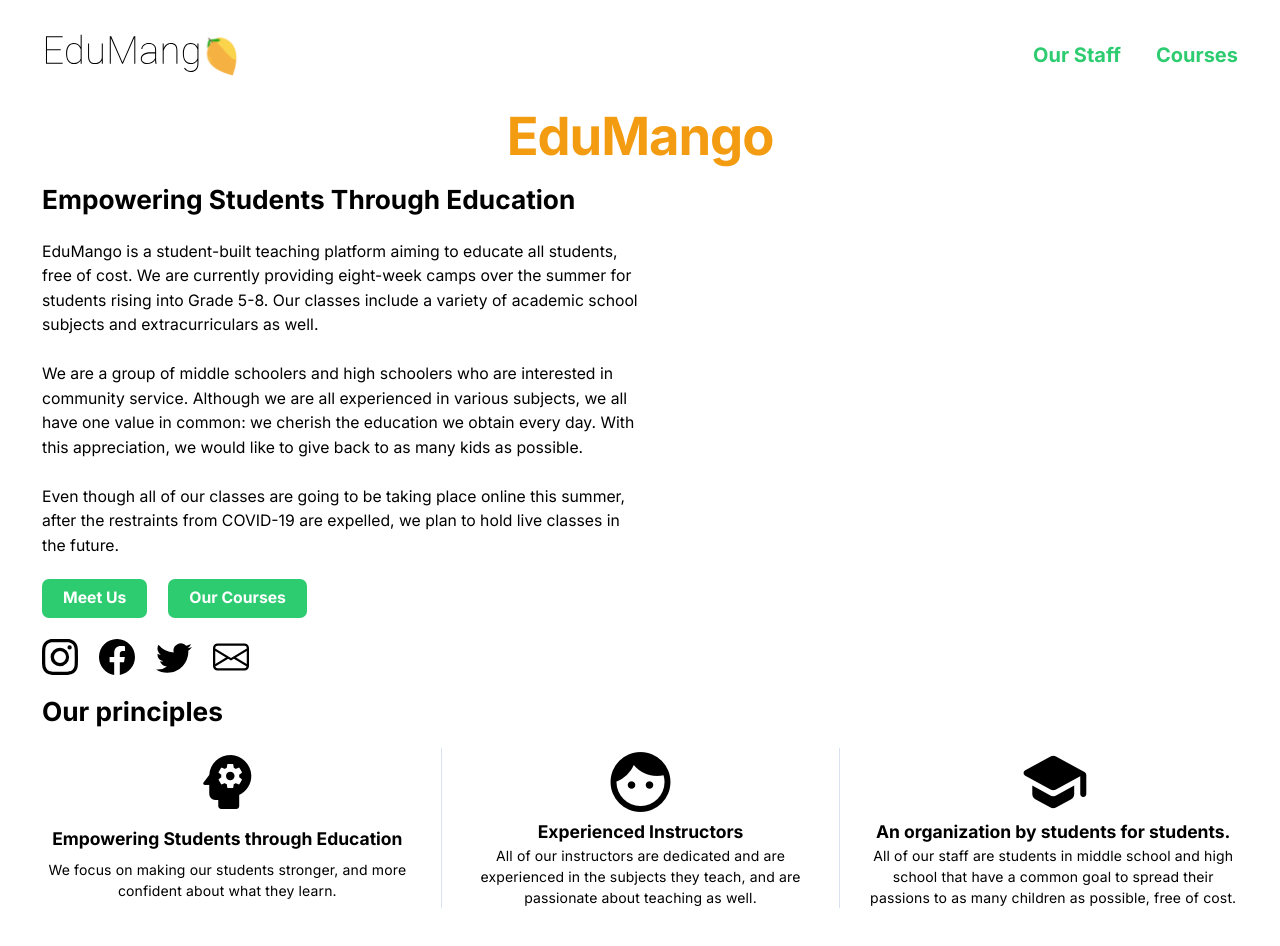
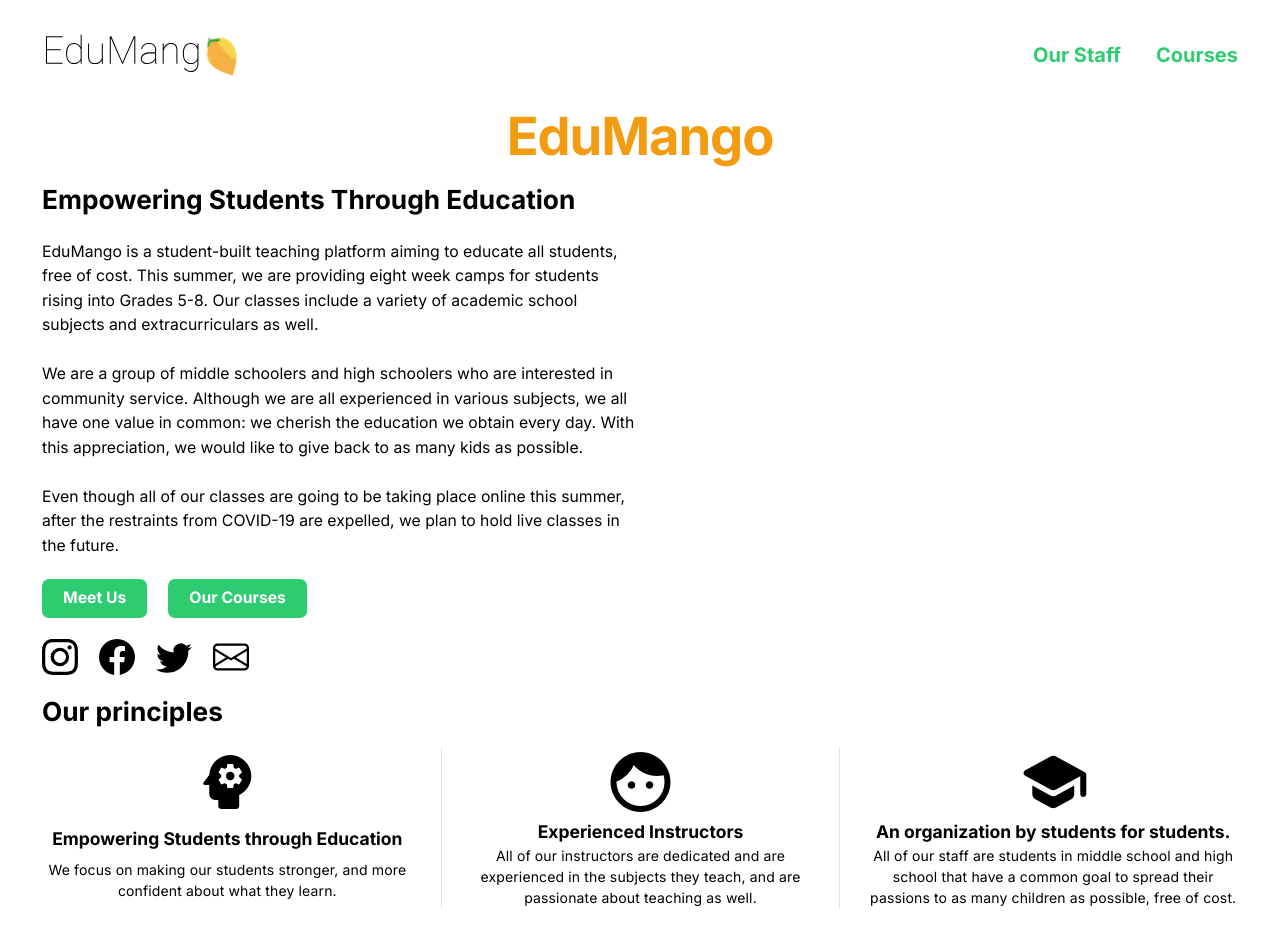
Before and after one commit to ShubhamPatilsd/www-edumango, a Next.js app: page / in a window 1280 px wide. Shown: the top 946 px of the page. Built offline with nearby package versions, Linux system fonts and the light colour scheme.

Commit message:
grammar error lmao

```diff
--- a/src/modules/landing.tsx
+++ b/src/modules/landing.tsx
@@ -41,7 +41,7 @@ export default function Landing() {
             <div>
                 <h3 className="left text-2xl sm:text-3xl">Empowering Students Through Education</h3>
                 <br/>
-                <div>EduMango is a student-built teaching platform aiming to educate all students, free of cost. We are currently providing eight-week camps over the summer for students rising into Grade 5-8. Our classes include a variety of academic school subjects and extracurriculars as well.</div>
+                <div>EduMango is a student-built teaching platform aiming to educate all students, free of cost. This summer, we are providing eight week camps for students rising into Grades 5-8. Our classes include a variety of academic school subjects and extracurriculars as well.</div>
                 <br/>
                 <div>We are a group of middle schoolers and high schoolers who are interested in community service. Although we are all experienced in various subjects, we all have one value in common: we cherish the education we obtain every day. With this appreciation, we would like to give back to as many kids as possible.</div>
                 <br/>
```
